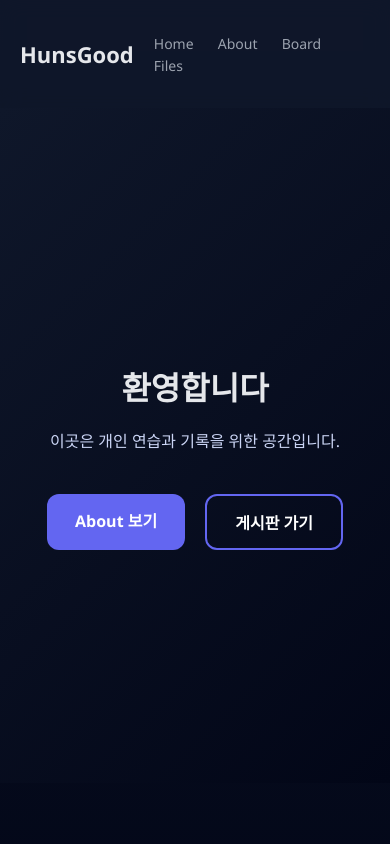
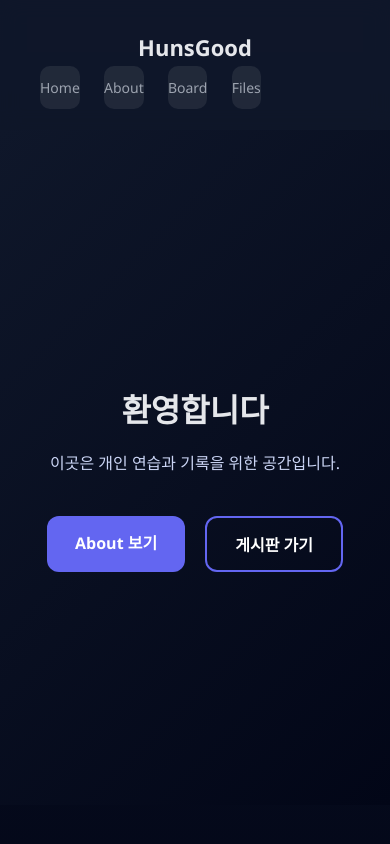
Before and after one commit to HunsGood/HunsGood.github.io, a plain HTML site: page index.html in a window 390 px wide. Shown: the top 844 px of the page. Drawn offline with Linux system fonts and the light colour scheme.

Commit message:
Add files via upload

```diff
--- a/styles.css
+++ b/styles.css
@@ -188,3 +188,30 @@ a{color:inherit;text-decoration:none}
     font-size: 16px;
   }
 }
+
+/* ✅ 모바일 메뉴 개선 */
+@media (max-width: 768px) {
+
+  .header-wrap {
+    flex-direction: column;
+    gap: 14px;
+  }
+
+  .nav {
+    width: 100%;
+    justify-content: center;
+  }
+
+  .nav a {
+    flex: 1;
+    text-align: center;
+    padding: 12px 0;
+    border-radius: 10px;
+    background: rgba(255, 255, 255, 0.08);
+  }
+
+  .nav a:hover {
+    background: rgba(99, 102, 241, 0.5);
+  }
+
+}
```
